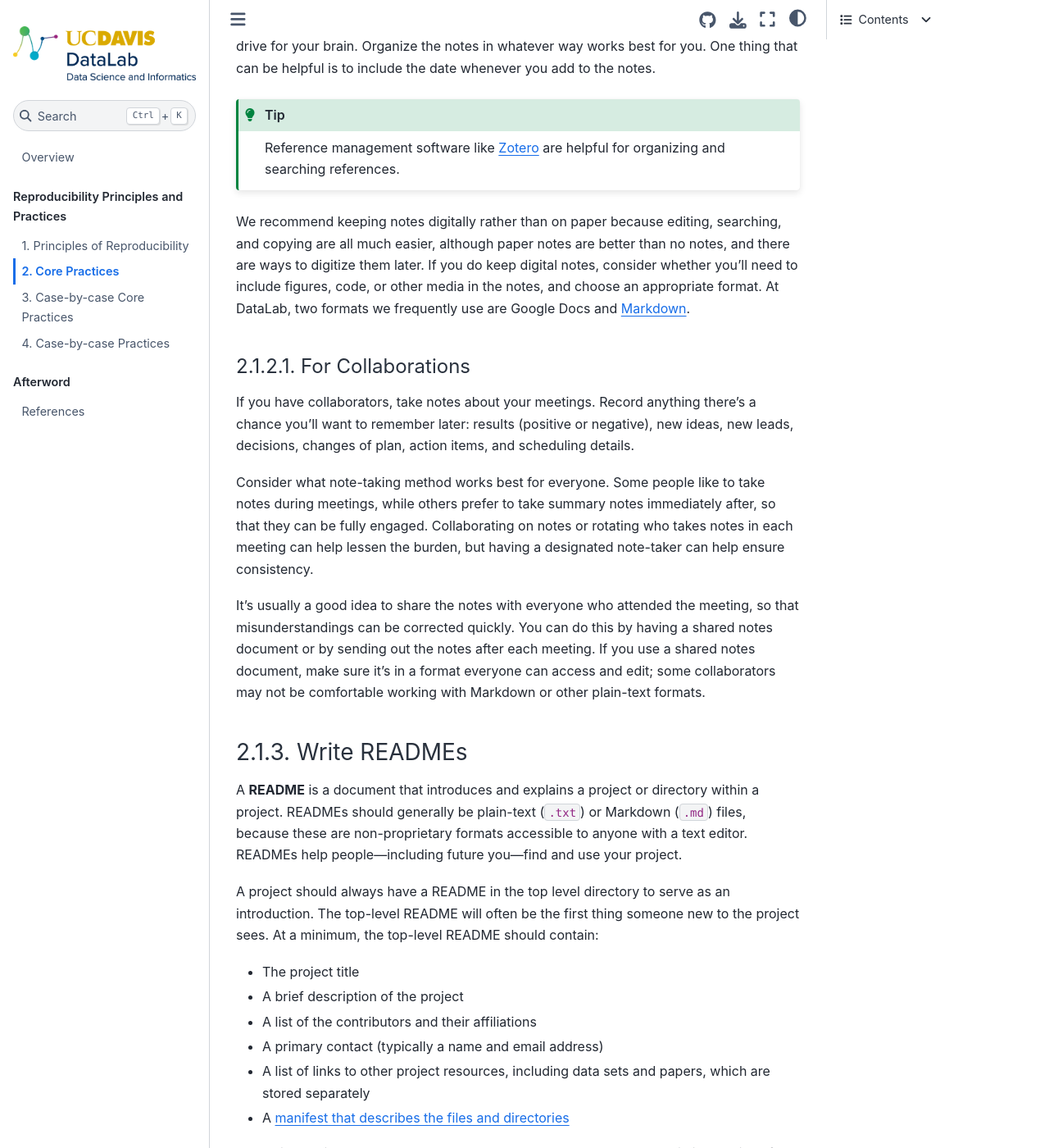
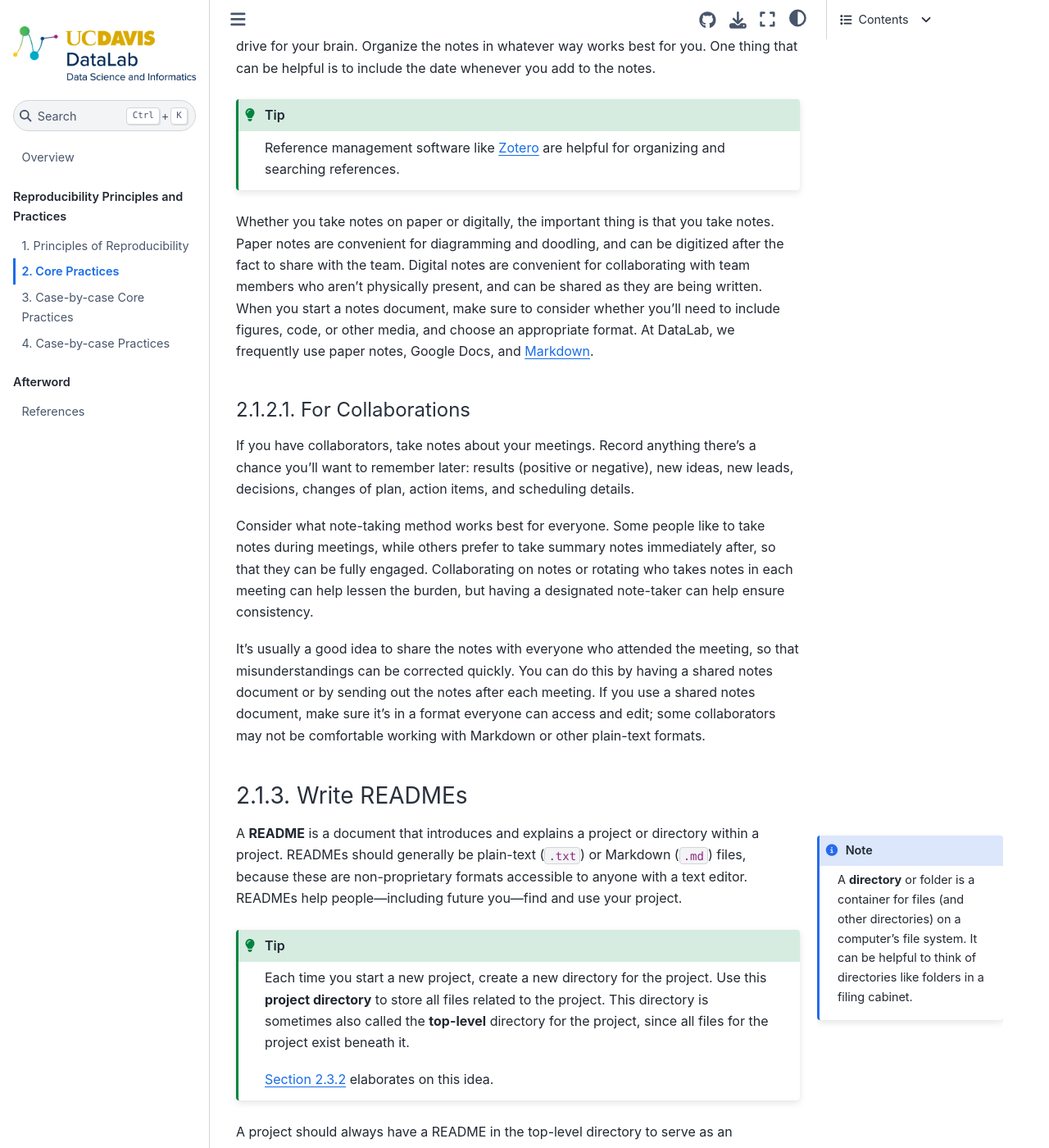
Before and after one commit to ucdavisdatalab/workshop_research_computing, a Jupyter Book: the page built from chapters/02_core.md, in a window 1280 px wide and 1400 px high, scrolled down 1886 px. Shown: the whole window at 82% size. Built offline with Jupyter Book 1.0.4 settings and Sphinx 7.4.7 and the Sphinx Book theme 1.1.4, drawn with Linux system fonts in a browser that asks for light colours; some of the changed text lies outside the part shown.

Commit message:
Add more fixes based on Michele's feedback.

````diff
--- a/chapters/02_core.md
+++ b/chapters/02_core.md
@@ -101,12 +101,15 @@
 
 [Zotero]: https://www.zotero.org/
 
-We recommend keeping notes digitally rather than on paper because editing,
-searching, and copying are all much easier, although paper notes are better
-than no notes, and there are ways to digitize them later. If you do keep
-digital notes, consider whether you'll need to include figures, code, or other
-media in the notes, and choose an appropriate format. At DataLab, two formats
-we frequently use are Google Docs and [Markdown][].
+
+Whether you take notes on paper or digitally, the important thing is that you
+take notes. Paper notes are convenient for diagramming and doodling, and can be
+digitized after the fact to share with the team. Digital notes are convenient
+for collaborating with team members who aren't physically present, and can be
+shared as they are being written. When you start a notes document, make sure to
+consider whether you'll need to include figures, code, or other media, and
+choose an appropriate format. At DataLab, we frequently use paper notes, Google
+Docs, and [Markdown][].
 
 [Markdown]: https://commonmark.org/
 
@@ -134,13 +137,30 @@
 
 ### Write READMEs
 
+:::{margin}
+```{note}
+A **directory** or folder is a container for files (and other directories) on a
+computer's file system. It can be helpful to think of directories like folders
+in a filing cabinet.
+```
+:::
+
 A **README** is a document that introduces and explains a project or directory
 within a project. READMEs should generally be plain-text (`.txt`) or Markdown
 (`.md`) files, because these are non-proprietary formats accessible to anyone
 with a text editor. READMEs help people---including future you---find and use
 your project.
 
-A project should always have a README in the top level directory to serve as an
+```{tip}
+Each time you start a new project, create a new directory for the project. Use
+this **project directory** to store all files related to the project. This
+directory is sometimes also called the **top-level** directory for the project,
+since all files for the project exist beneath it.
+
+{numref}`establish-directory-structure` elaborates on this idea.
+```
+
+A project should always have a README in the top-level directory to serve as an
 introduction. The top-level README will often be the first thing someone new to
 the project sees. At a minimum, the top-level README should contain:
 
@@ -154,6 +174,12 @@
 
 For projects with data or code, the top-level README should also contain
 instructions for installation and use (more about this in {numref}`workflows`).
+
+:::{margin}
+```{note}
+A directory structure is **shallow** if there are not many sub-directories.
+```
+:::
 
 A top-level README is usually sufficient documentation for projects with a
 shallow directory structure and where methodology is published elsewhere (such
@@ -391,18 +417,6 @@
 
 #### File and Directory Names
 
-```{figure} ../img/xkcd_iso_8601.png
----
-figclass: margin
-name: xkcd-iso-8601
-alt:
----
-"ISO 8601" from ["xkcd"][xkcd] by Randall Munroe ([license][xkcd-license]).
-```
-
-[xkcd]: https://xkcd.com/
-[xkcd-license]: https://xkcd.com/license.html
-
 Choose filenames that are human-readable, machine-readable, and have a
 meaningful order when sorted alphabetically. Many data scientists recommend the
 following rules for naming files:
@@ -413,7 +427,8 @@
 + Use underscores `_` to separate fields (distinct pieces of information, such
   as dates and descriptions)
 + Use dashes `-` to separate words within fields
-+ Write dates and times in [ISO 8601 format][iso-8601] (see
++ Write dates and times in [ISO 8601 format][iso-8601], which orders units from
+  largest to smallest (for example, year-month-day as in `2023-09-20`; also see
   {numref}`Figure %s<xkcd-iso-8601>`)
 + Pad numbers with leading zeros to the width of the largest number you
   anticipate
@@ -422,6 +437,17 @@
 
 At DataLab, we follow these rules for almost all of our projects, with some
 simplifying exceptions around how we use underscores and dashes.
+
+```{figure} ../img/xkcd_iso_8601.png
+---
+name: xkcd-iso-8601
+alt:
+---
+"ISO 8601" from ["xkcd"][xkcd] by Randall Munroe ([license][xkcd-license]).
+```
+
+[xkcd]: https://xkcd.com/
+[xkcd-license]: https://xkcd.com/license.html
 
 :::{seealso}
 The rules in this section are based on Jenny Bryan's [How to Name Files
@@ -514,6 +540,7 @@
 [how-patterns]: https://youtu.be/z7w2lKG8zWM
 
 
+(establish-directory-structure)=
 ### Establish a Directory Structure
 
 Create a separate, dedicated directory, often called a **repository**, for each
@@ -524,9 +551,9 @@
 
 * `data/` for data sets
 * `docs/` for documents
-* `src/` for code in scripts (such as `.R` or `.py` files). R scripts
-  conventionally belong in `R/` instead, because of how R's packaging
-  mechanisms work
+* `src/` for code in scripts (such as `.R` or `.py` files). The abbreviation
+  `src` is short for "source code". R scripts conventionally belong in `R/`
+  instead, because of how R's packaging mechanisms work
 * `notebooks/` for code in notebooks (such as RMarkdown or Jupyter notebooks)
 * `outputs/` for results (data, models, figures, etc.)
 
@@ -690,14 +717,17 @@
 This practice is recommended for projects that involve computations. If your
 project doesn't, or if all computations are handled by specialized software,
 then you might not need a programming language.
+
+Nevertheless, we've included writing code as a core practice to emphasize that
+it's uniquely important for reproducibility if your project does involve
+computations.
 :::
 
-Programming is often perceived as difficult compared to using point-and-click
-applications. Perhaps part of the reason for this is that programming languages
-demand strict attention to detail: code is an explicit, unambiguous record of
-every step in a computation. This is a major benefit for reproducible research.
-You can share your code with someone else, and if they run it with all of the
-same inputs, they'll get the same outputs.
+Code is an explicit, unambiguous record of every step in a computation. This is
+a major benefit for reproducible research. You can share your code with someone
+else, and if they run it with all of the same inputs, they'll get the same
+outputs. The same is difficult or impossible to achieve using software that has
+a graphical user interface.
 
 Another benefit of programming is that code is reusable and often scalable. If
 you write code to solve a general problem, you can then apply it to any number
````
Also changed, not shown: chapters/01_principles.md (+9 -1 lines).
